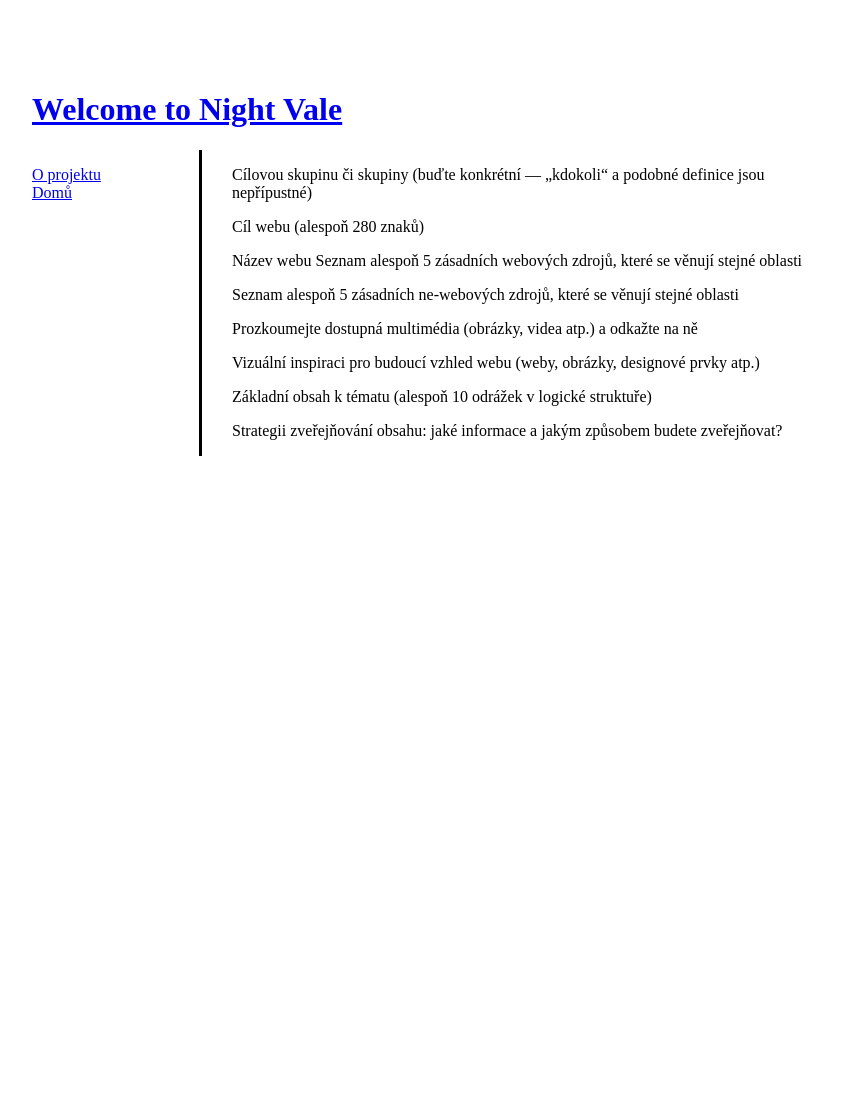
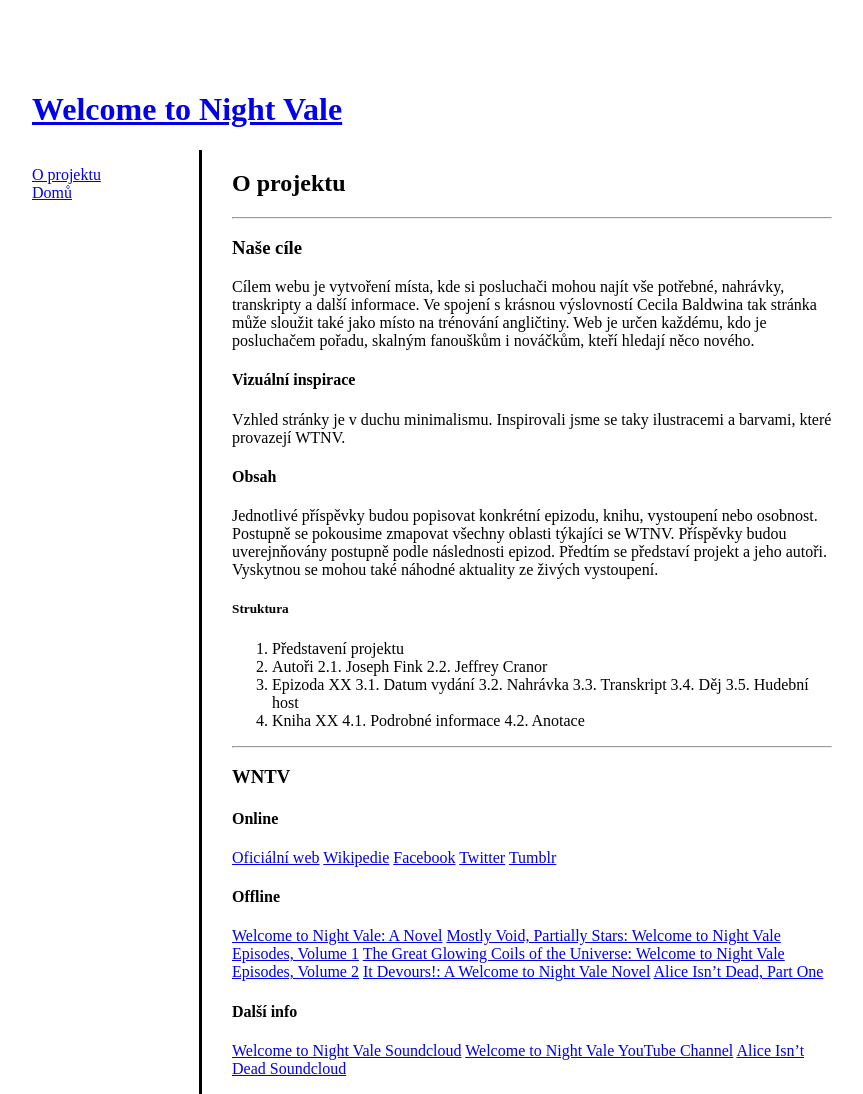
Before and after one commit to veromiknika/learn-jekyll, a Jekyll site: the page built from about.md, in a window 1280 px wide. Shown: the whole page, without its empty margins (208-1071 px from the left). Built offline with Jekyll 4.4.1, drawn with Linux system fonts in a browser that asks for light colours; before the commit the page ends 900 px from its top, so only the background shows below that.

Commit message:
pridani_about
zmena podle zadani

```diff
--- a/about.md
+++ b/about.md
@@ -3,25 +3,59 @@ layout: page
 title: O projektu
 ---
 
-Cílovou skupinu či skupiny (buďte konkrétní — „kdokoli“ a podobné definice jsou nepřípustné)
+## O projektu
 
+---
 
-Cíl webu (alespoň 280 znaků)
+### Naše cíle
 
+Cílem webu je vytvoření místa, kde si posluchači mohou najít vše potřebné, nahrávky, transkripty a další informace. Ve spojení s krásnou výslovností Cecila Baldwina tak stránka může sloužit také jako místo na trénování angličtiny. Web je určen každému, kdo je posluchačem pořadu, skalným fanouškům i nováčkům, kteří hledají něco nového.
 
-Název webu
-Seznam alespoň 5 zásadních webových zdrojů, které se věnují stejné oblasti
+#### Vizuální inspirace
 
+Vzhled stránky je v duchu minimalismu. Inspirovali jsme se taky ilustracemi a barvami, které provazejí WTNV.
 
-Seznam alespoň 5 zásadních ne-webových zdrojů, které se věnují stejné oblasti
+#### Obsah
 
-Prozkoumejte dostupná multimédia (obrázky, videa atp.) a odkažte na ně
+Jednotlivé příspěvky budou popisovat konkrétní epizodu, knihu, vystoupení nebo osobnost. Postupně se pokousime zmapovat  všechny oblasti týkajíci se WTNV. Příspěvky budou uverejnňovány postupně podle následnosti epizod. Předtím se představí projekt a jeho autoři. Vyskytnou se mohou také náhodné aktuality ze živých vystoupení.
 
+##### Struktura
 
-Vizuální inspiraci pro budoucí vzhled webu (weby, obrázky, designové prvky atp.)
+1. Představení projektu
+2. Autoři
+2.1. Joseph Fink
+2.2. Jeffrey Cranor
+3. Epizoda XX
+3.1. Datum  vydání
+3.2. Nahrávka
+3.3. Transkript
+3.4. Děj
+3.5. Hudební host
+4. Kniha XX
+4.1. Podrobné informace
+4.2. Anotace
 
+---
+### WNTV
 
-Základní obsah k tématu (alespoň 10 odrážek v logické struktuře)
+#### Online
 
+[Oficiální web](http://www.welcometonightvale.com/)
+[Wikipedie](https://en.wikipedia.org/wiki/Welcome_to_Night_Vale)
+[Facebook](https://www.facebook.com/WelcomeToNightVale)
+[Twitter](https://twitter.com/NightValeRadio)
+[Tumblr](https://communitycalendar.tumblr.com/)
 
-Strategii zveřejňování obsahu: jaké informace a jakým způsobem budete zveřejňovat?
+#### Offline
+
+[Welcome to Night Vale: A Novel](https://www.goodreads.com/book/show/23129410-welcome-to-night-vale)
+[Mostly Void, Partially Stars: Welcome to Night Vale Episodes, Volume 1](https://www.goodreads.com/book/show/29634931-mostly-void-partially-stars)
+[The Great Glowing Coils of the Universe: Welcome to Night Vale Episodes, Volume 2](https://www.goodreads.com/book/show/29634930-the-great-glowing-coils-of-the-universe)
+[It Devours!: A Welcome to Night Vale Novel](https://www.goodreads.com/book/show/28208687-it-devours)
+[Alice Isn't Dead, Part One](https://www.goodreads.com/book/show/33134321-alice-isn-t-dead-part-one)
+
+#### Další info
+
+[Welcome to Night Vale Soundcloud](https://soundcloud.com/nightvaleradio)
+[Welcome to Night Vale YouTube Channel](https://www.youtube.com/user/WelcometoNightVale)
+[Alice Isn't Dead Soundcloud](https://soundcloud.com/nightvaleradio/alice-isnt-dead-ep-1-omelet)
```
